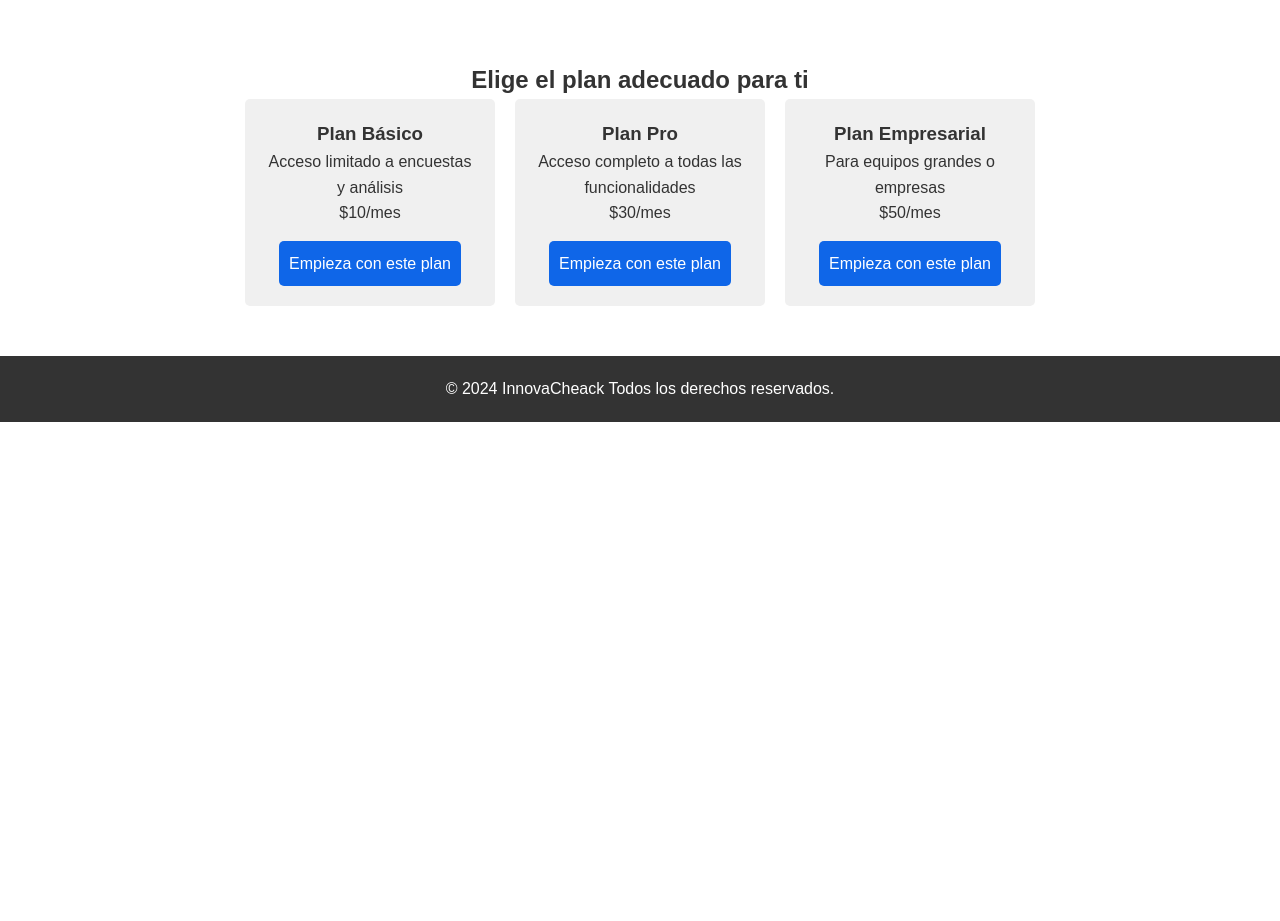
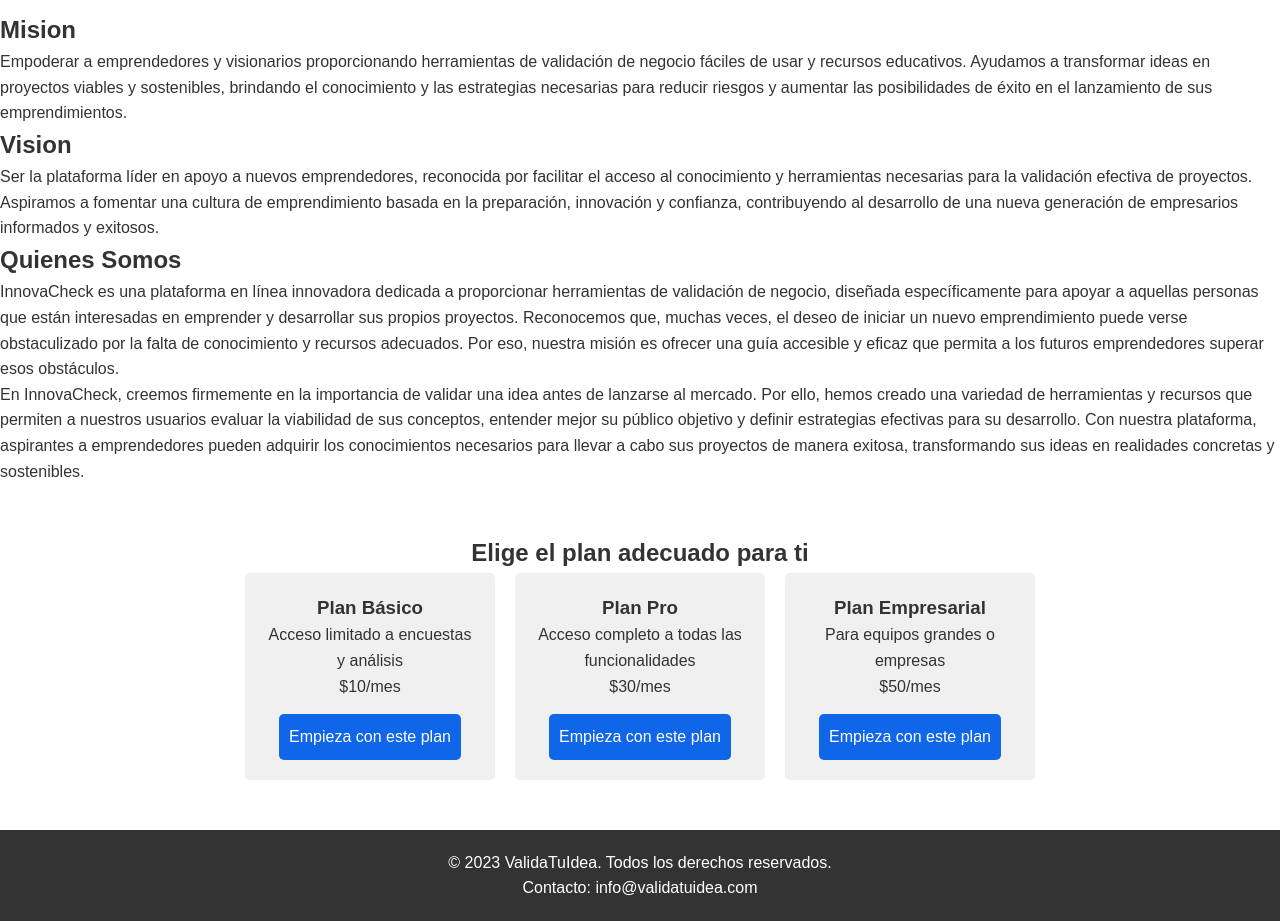
Before and after one commit to santixit/validaidea, a plain HTML site: page index.html in a window 1280 px wide. Shown: the part 920-1841 px from the top of the page. Before the commit the page ends 1342 px from the top, so only its background shows below. Drawn offline with Linux system fonts and the light colour scheme.

Commit message:
Update index.html

```diff
--- a/index.html
+++ b/index.html
@@ -10,16 +10,15 @@
     <!-- Encabezado -->
     <header>
         <div class="logo">
-            <img src="img/img.png" />
-        </div>
+            <img src="img/img.png" /></div>
         <nav>
-            <a href="#Funcionalidades">Funcionalidades</a>
-            <a href="#Beneficios">Beneficios</a>
-            <a href="#Planes">Planes y Precios</a>
-            <a href="#Contacto">Contacto</a>
-            <a href="#Mision">Mision</a>
-            <a href="#Vision">Vision</a>
-            <a href="#Quienes somos">Quienes somos</a>
+            <a href="#funcionalidades">Funcionalidades</a>
+            <a href="#beneficios">Beneficios</a>
+            <a href="#planes">Planes y Precios</a>
+            <a href="#mision">Mision</a>
+            <a href="#vision">Vision</a>
+            <a href="#quienessomos">Quienes somos</a>
+           <!--<a href="#" class="cta">Iniciar Sesión</a>-->
         </nav>
     </header>
 
@@ -63,6 +62,28 @@
         </ul>
     </section>
 
+    <!-- Testimonios -->
+    <section id="mision">
+        <h2>Mision</h2>
+        <div class="testimonial">
+            <p> Empoderar a emprendedores y visionarios proporcionando herramientas de validación de negocio fáciles de usar y recursos educativos. Ayudamos a transformar ideas en proyectos viables y sostenibles, brindando el conocimiento y las estrategias necesarias para reducir riesgos y aumentar las posibilidades de éxito en el lanzamiento de sus emprendimientos.</p>
+    </section>
+
+    <section id="vision">
+        <h2>Vision</h2>
+        <div class="testimonial">
+            <p> Ser la plataforma líder en apoyo a nuevos emprendedores, reconocida por facilitar el acceso al conocimiento y herramientas necesarias para la validación efectiva de proyectos. Aspiramos a fomentar una cultura de emprendimiento basada en la preparación, innovación y confianza, contribuyendo al desarrollo de una nueva generación de empresarios informados y exitosos.</p>
+    </section>
+
+    <section id="quienessomos">
+        <h2>Quienes Somos</h2>
+        <div class="testimonial">
+            <p>InnovaCheck es una plataforma en línea innovadora dedicada a proporcionar herramientas de validación de negocio, diseñada específicamente para apoyar a aquellas personas que están interesadas en emprender y desarrollar sus propios proyectos. Reconocemos que, muchas veces, el deseo de iniciar un nuevo emprendimiento puede verse obstaculizado por la falta de conocimiento y recursos adecuados. Por eso, nuestra misión es ofrecer una guía accesible y eficaz que permita a los futuros emprendedores superar esos obstáculos.</p>
+
+            <p>En InnovaCheck, creemos firmemente en la importancia de validar una idea antes de lanzarse al mercado. Por ello, hemos creado una variedad de herramientas y recursos que permiten a nuestros usuarios evaluar la viabilidad de sus conceptos, entender mejor su público objetivo y definir estrategias efectivas para su desarrollo. Con nuestra plataforma, aspirantes a emprendedores pueden adquirir los conocimientos necesarios para llevar a cabo sus proyectos de manera exitosa, transformando sus ideas en realidades concretas y sostenibles.</p>
+
+        </div>
+    </section>
 
     <!-- Planes y Precios -->
     <section id="planes">
@@ -91,4 +112,8 @@
 
     <!-- Footer -->
     <footer id="contacto">
-        <p>&copy; 2024 InnovaCheack Todos los derechos reservados.</p>
+        <p>&copy; 2023 ValidaTuIdea. Todos los derechos reservados.</p>
+        <p>Contacto: info@validatuidea.com</p>
+    </footer>
+</body>
+</html>
```
